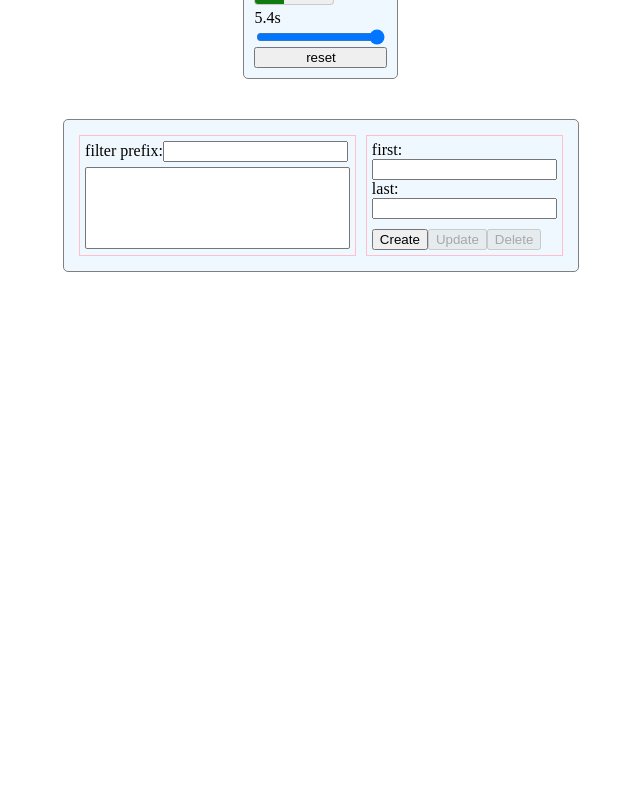
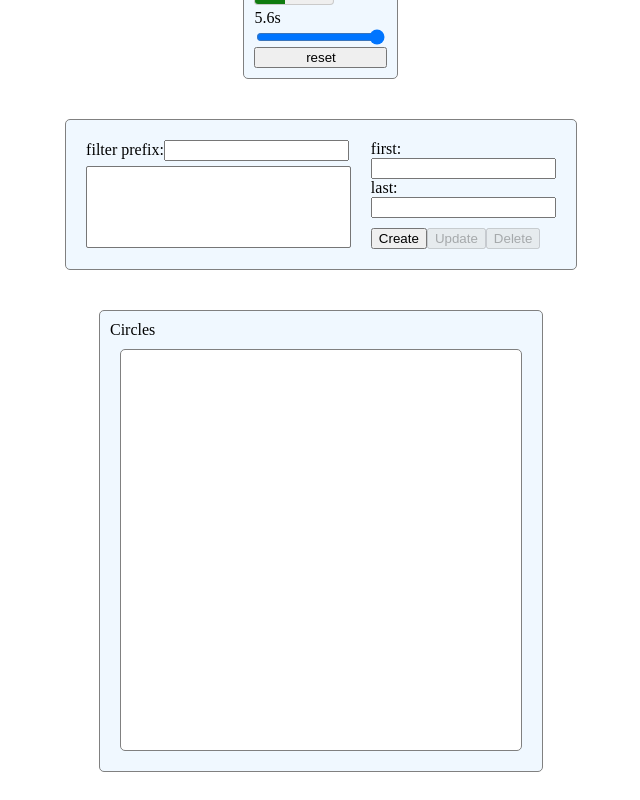
Before and after one commit to DaveMadden/seven-gui-ts, a React (Create React App) app: page / in a window 1280 px wide. Shown: the part 574-1374 px from the top of the page, without its empty margins (319-959 px from the left). Before the commit the page ends 874 px from the top, so only its background shows below. Built offline with nearby package versions, Linux system fonts and the light colour scheme.

Commit message:
setting up canvas

```diff
--- a/src/App.css
+++ b/src/App.css
@@ -32,7 +32,6 @@
 .leftright {
 	padding: 5px;
 	margin: 5px;
-	border: 1px solid pink;
 }
 .stack {
 	display: flex;
@@ -45,3 +44,10 @@
 	margin: auto;
 	margin-top: 5px;
 }
+
+.canvas {
+	background-color: white;
+	border: 1px solid grey;
+	border-radius: 5px;
+	margin: 10px;
+}
--- a/src/App.tsx
+++ b/src/App.tsx
@@ -1,5 +1,6 @@
 import React from 'react';
 import './App.css';
+import Circles from './Circles';
 import Counter from './Counter'
 import CRUD from './CRUD';
 import FlightBooker from './FlightBooker';
@@ -14,6 +15,7 @@ function App() {
       <FlightBooker />
       <Timer />
       <CRUD />
+      <Circles/>
     </div>
   );
 }
--- /dev/null
+++ b/src/Circles.tsx
@@ -0,0 +1,14 @@
+import React from 'react'
+
+const Circles = () => {
+  return (
+    <div className="thing">
+        Circles
+        <canvas className="canvas" width={400} height={400} >
+
+        </canvas>
+    </div>
+  )
+}
+
+export default Circles
```
